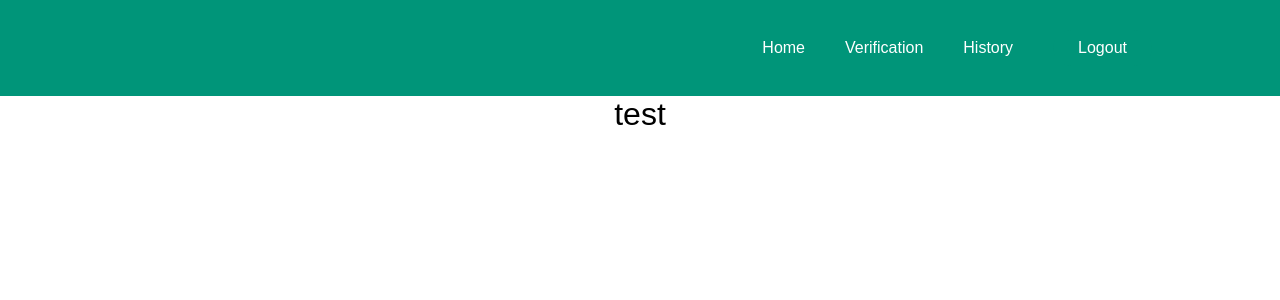
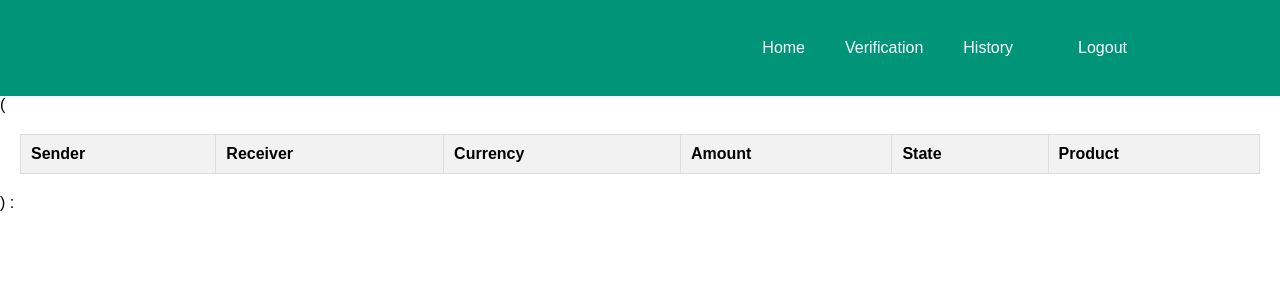
Before and after one commit to wildbohana/drs_projekat, a React (Create React App) app in the folder ui/: page /transactionHistory in a window 1280 px wide. Shown: the top 300 px of the page. Built offline with nearby package versions, Linux system fonts and the light colour scheme.

Commit message:
TransHistoryBugSolved

```diff
--- a/ui/src/Components/TransactionHistory.jsx
+++ b/ui/src/Components/TransactionHistory.jsx
@@ -7,7 +7,7 @@ export const TransactionHistory = () => {
     const [Transactions, setTransaction] = useState([]);
     const [adminToken, setAdminToken] = useState(localStorage.getItem('adminToken'));
     const [error, setError] = useState('');
-    const [componentDisabled, setComponentDisabled] = useState(true);
+
 
 
     useEffect(() => {
@@ -26,18 +26,17 @@ export const TransactionHistory = () => {
                     setTransaction(response.data);
                     setError('');
                 } else {
-                    setError('Invalid response format. Please try again later.');
+                    setError('No transactions');
                 }
             } catch (error) {
-                console.error('Error fetching products: ', error.response ? error.response.data : error.message);
-                setError('Error fetching products. Please try again later.');
+                console.error('Error fetching transactions: ', error.response ? error.response.data : error.message);
+                setError('Error fetching transactions. Please try again later.');
             }
 
         }
 
-        if (adminToken) {
+        if (adminToken || localStorage.getItem('userToken')) {
             fetchTransactions();
-            setComponentDisabled(false);
         }
 
     }, [adminToken]);
@@ -46,7 +45,7 @@ export const TransactionHistory = () => {
     return (
         <div>
             <Navbar />
-            {!componentDisabled ? (
+            (
 
                 <div className={styles.homeContainer}>
 
@@ -79,10 +78,7 @@ export const TransactionHistory = () => {
                     {error && <p style={{ color: 'red', marginBottom: 20 }}>{error}</p>}
 
                 </div>
-            ) : <div>
-                <h1>test</h1>
-            </div>}
-
+            ) :
 
         </div >
     );
```
